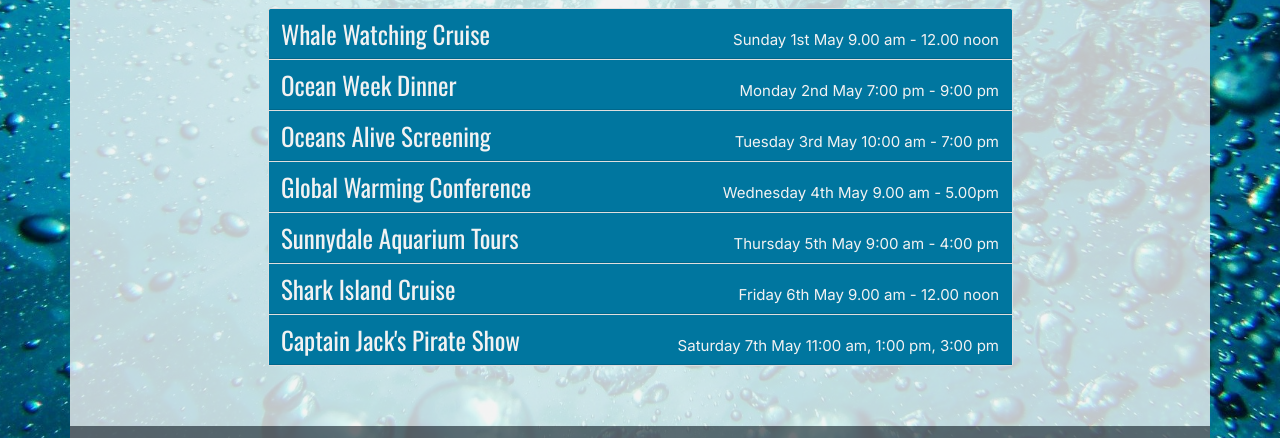
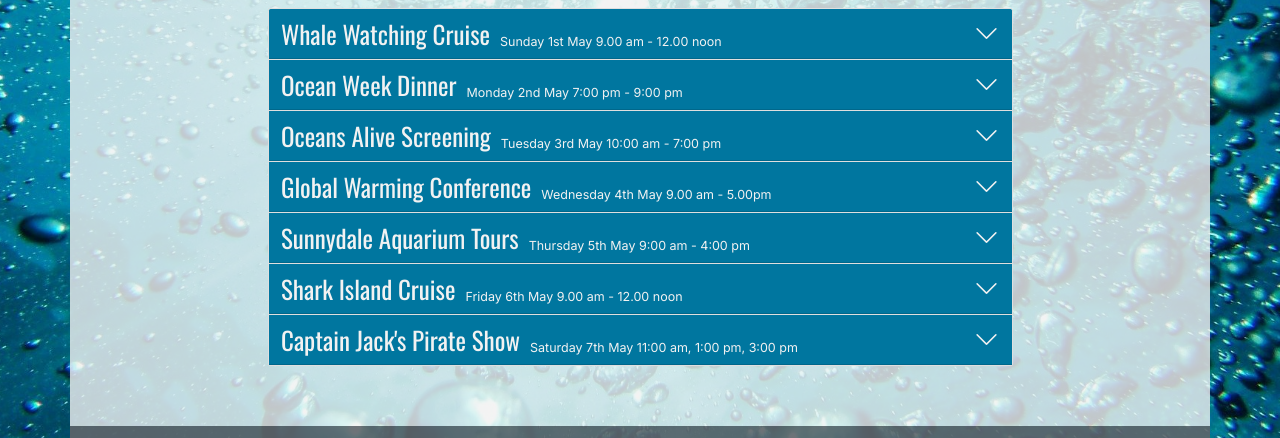
Before and after one commit to barrosdaniel/ocean-week, a plain HTML site: page index.html in a window 1280 px wide. Shown: the part 552-990 px from the top of the page. Drawn offline with nearby package versions, Linux system fonts and the light colour scheme.

Commit message:
feature: Add accordion arrow and correct image sizes.

```diff
--- a/css/styles.css
+++ b/css/styles.css
@@ -95,7 +95,7 @@ STYLES
 }
 
 .schedule__title {
-  color: var(--secondary);
+  color: var(--gray);
 }
 
 .schedule__button,
--- a/index.html
+++ b/index.html
@@ -69,9 +69,12 @@
                 type="button" data-bs-toggle="collapse"
                 data-bs-target="#collapseOne" aria-expanded="true"
                 aria-controls="collapseOne">
-                Whale Watching Cruise<span
-                  class="schedule__time h4 ms-auto mb-0">Sunday
+                Whale Watching Cruise
+                <span class="schedule__time h5 mx-3 mb-0">Sunday
                   1st May 9.00 am - 12.00 noon</span>
+                <span class="schedule__arrow-icon ms-auto">
+                  <i class="bi bi-chevron-down"></i>
+                </span>
               </button>
             </h2>
             <div id="collapseOne" class="accordion-collapse collapse"
@@ -94,9 +97,12 @@
                 type="button" data-bs-toggle="collapse"
                 data-bs-target="#collapseTwo" aria-expanded="true"
                 aria-controls="collapseTwo">
-                Ocean Week Dinner<span
-                  class="schedule__time h4 ms-auto mb-0">Monday 2nd
+                Ocean Week Dinner
+                <span class="schedule__time h5 mx-3 mb-0">Monday 2nd
                   May 7:00 pm - 9:00 pm</span>
+                <span class="schedule__arrow-icon ms-auto">
+                  <i class="bi bi-chevron-down"></i>
+                </span>
               </button>
             </h2>
             <div id="collapseTwo" class="accordion-collapse collapse"
@@ -120,9 +126,12 @@
                 type="button" data-bs-toggle="collapse"
                 data-bs-target="#collapseThree" aria-expanded="true"
                 aria-controls="collapseThree">
-                Oceans Alive Screening<span
-                  class="schedule__time h4 ms-auto mb-0">Tuesday
+                Oceans Alive Screening
+                <span class="schedule__time h5 mx-3 mb-0">Tuesday
                   3rd May 10:00 am - 7:00 pm</span>
+                <span class="schedule__arrow-icon ms-auto">
+                  <i class="bi bi-chevron-down"></i>
+                </span>
               </button>
             </h2>
             <div id="collapseThree" class="accordion-collapse collapse"
@@ -145,9 +154,12 @@
                 type="button" data-bs-toggle="collapse"
                 data-bs-target="#collapseFour" aria-expanded="true"
                 aria-controls="collapseFour">
-                Global Warming Conference<span
-                  class="schedule__time h4 ms-auto mb-0">Wednesday
-                  4th May 9.00 am - 5.00pm</span>
+                Global Warming Conference
+                <span class="schedule__time h5 mx-3 mb-0">
+                  Wednesday 4th May 9.00 am - 5.00pm</span>
+                <span class="schedule__arrow-icon ms-auto">
+                  <i class="bi bi-chevron-down"></i>
+                </span>
               </button>
             </h2>
             <div id="collapseFour" class="accordion-collapse collapse"
@@ -170,9 +182,12 @@
                 type="button" data-bs-toggle="collapse"
                 data-bs-target="#collapseFive" aria-expanded="true"
                 aria-controls="collapseFive">
-                Sunnydale Aquarium Tours<span
-                  class="schedule__time h4 ms-auto mb-0">Thursday
-                  5th May 9:00 am - 4:00 pm</span>
+                Sunnydale Aquarium Tours
+                <span class="schedule__time h5 mx-3 mb-0">
+                  Thursday 5th May 9:00 am - 4:00 pm</span>
+                <span class="schedule__arrow-icon ms-auto">
+                  <i class="bi bi-chevron-down"></i>
+                </span>
               </button>
             </h2>
             <div id="collapseFive" class="accordion-collapse collapse"
@@ -194,9 +209,12 @@
                 type="button" data-bs-toggle="collapse"
                 data-bs-target="#collapseSix" aria-expanded="true"
                 aria-controls="collapseSix">
-                Shark Island Cruise<span
-                  class="schedule__time h4 ms-auto mb-0">Friday 6th
+                Shark Island Cruise
+                <span class="schedule__time h5 mx-3 mb-0">Friday 6th
                   May 9.00 am - 12.00 noon</span>
+                <span class="schedule__arrow-icon ms-auto">
+                  <i class="bi bi-chevron-down"></i>
+                </span>
               </button>
             </h2>
             <div id="collapseSix" class="accordion-collapse collapse"
@@ -219,9 +237,12 @@
                 type="button" data-bs-toggle="collapse"
                 data-bs-target="#collapseSeven" aria-expanded="true"
                 aria-controls="collapseSeven">
-                Captain Jack's Pirate Show<span
-                  class="schedule__time h4 ms-auto mb-0">Saturday
+                Captain Jack's Pirate Show
+                <span class="schedule__time h5 mx-3 mb-0">Saturday
                   7th May 11:00 am, 1:00 pm, 3:00 pm</span>
+                <span class="schedule__arrow-icon ms-auto">
+                  <i class="bi bi-chevron-down"></i>
+                </span>
               </button>
             </h2>
             <div id="collapseSeven" class="accordion-collapse collapse"
```
Also changed, not shown: img/animal-1850235_400.jpg, img/animal-21668_400.jpg, img/coast-1838593_400.jpg, img/iceberg-404966_400.jpg, img/jellyfish-931886_400.jpg, img/jellyfish-hero_1500.jpg, img/restaurant-358238_400.jpg, img/sailboat-1273172_400.jpg.
